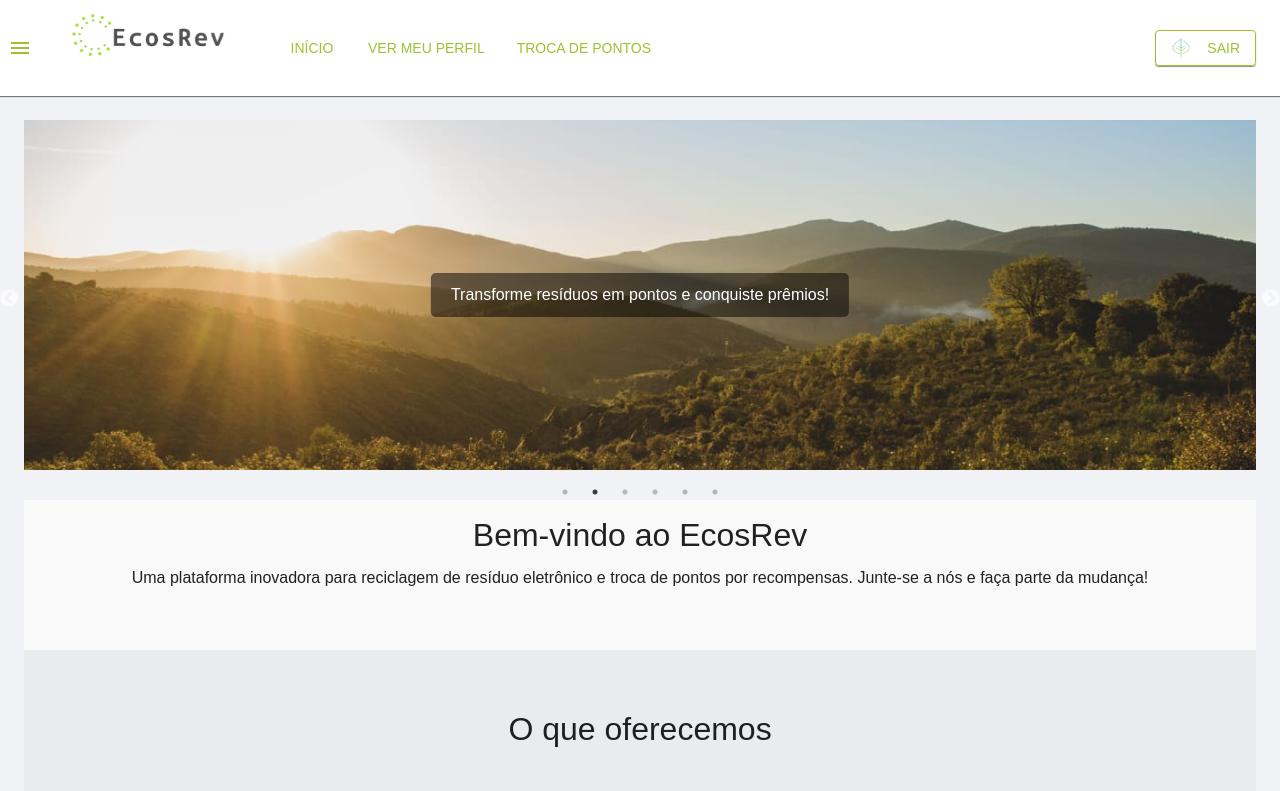
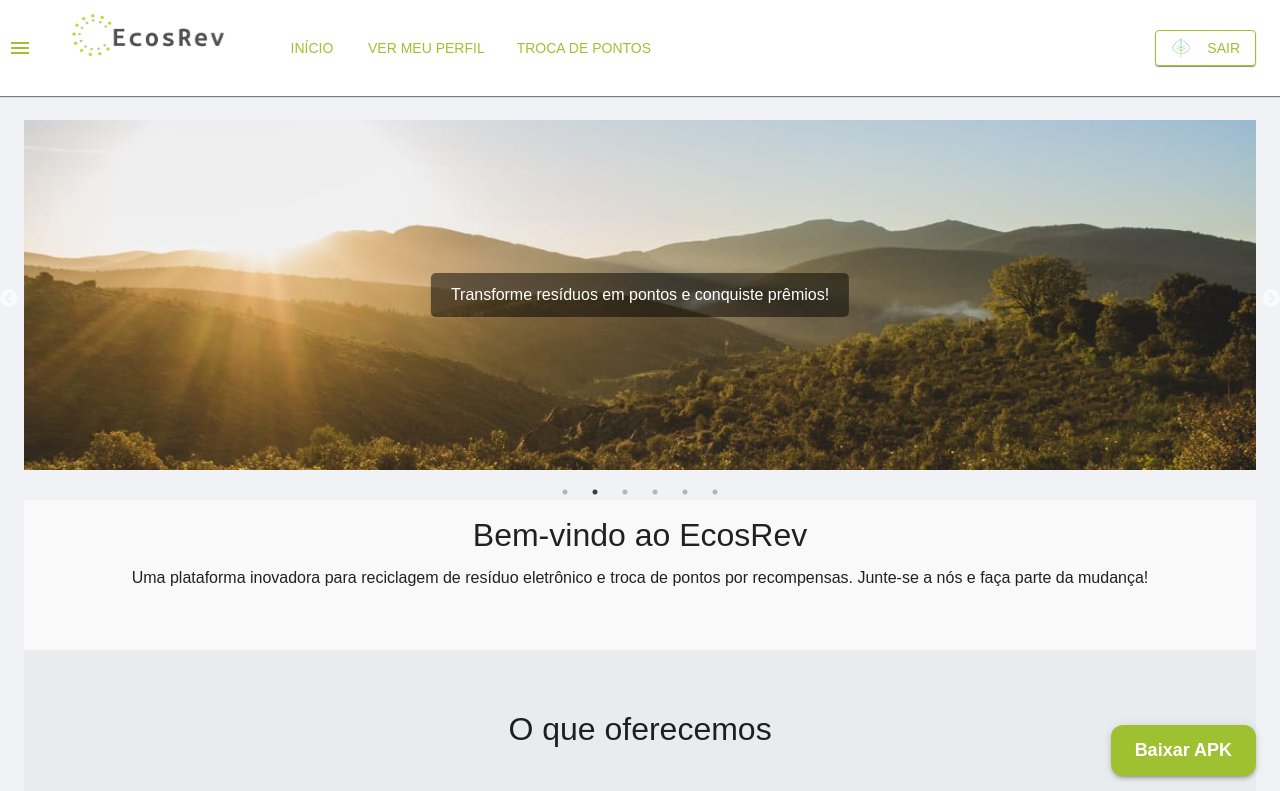
Before and after one commit to JoaoLucasMdO/FrontEcosRev5s, a Next.js app: page /home in a window 1280 px wide. Shown: the top 791 px of the page. Built offline with nearby package versions, Linux system fonts and the light colour scheme.

Commit message:
fix - adicionado botao download

```diff
--- a/src/app/home/page.tsx
+++ b/src/app/home/page.tsx
@@ -55,6 +55,7 @@ export default function Home() {
       <Introduction />
       <Services />
       <Testimonials />
+      <DownloadApkButton />
     </Layout>
   );
 }
@@ -174,3 +175,42 @@ function Testimonials() {
     </Box>
   );
 }
+
+function DownloadApkButton() {
+  return (
+    <a
+      href="https://bucketjoao01.s3.us-east-1.amazonaws.com/EcosRev.apk"
+      download
+      target="_blank"
+      rel="noopener noreferrer"
+      style={{
+        position: "fixed",
+        bottom: 24,
+        right: 24,
+        zIndex: 1000,
+        textDecoration: "none",
+      }}
+    >
+      <Box
+        sx={{
+          backgroundColor: "primary.main",
+          color: "white",
+          px: 3,
+          py: 1.5,
+          borderRadius: 3,
+          boxShadow: 3,
+          fontWeight: "bold",
+          fontSize: 18,
+          display: "flex",
+          alignItems: "center",
+          gap: 1,
+          "&:hover": {
+            backgroundColor: "primary.dark",
+          },
+        }}
+      >
+        <span>Baixar APK</span>
+      </Box>
+    </a>
+  );
+}
```
